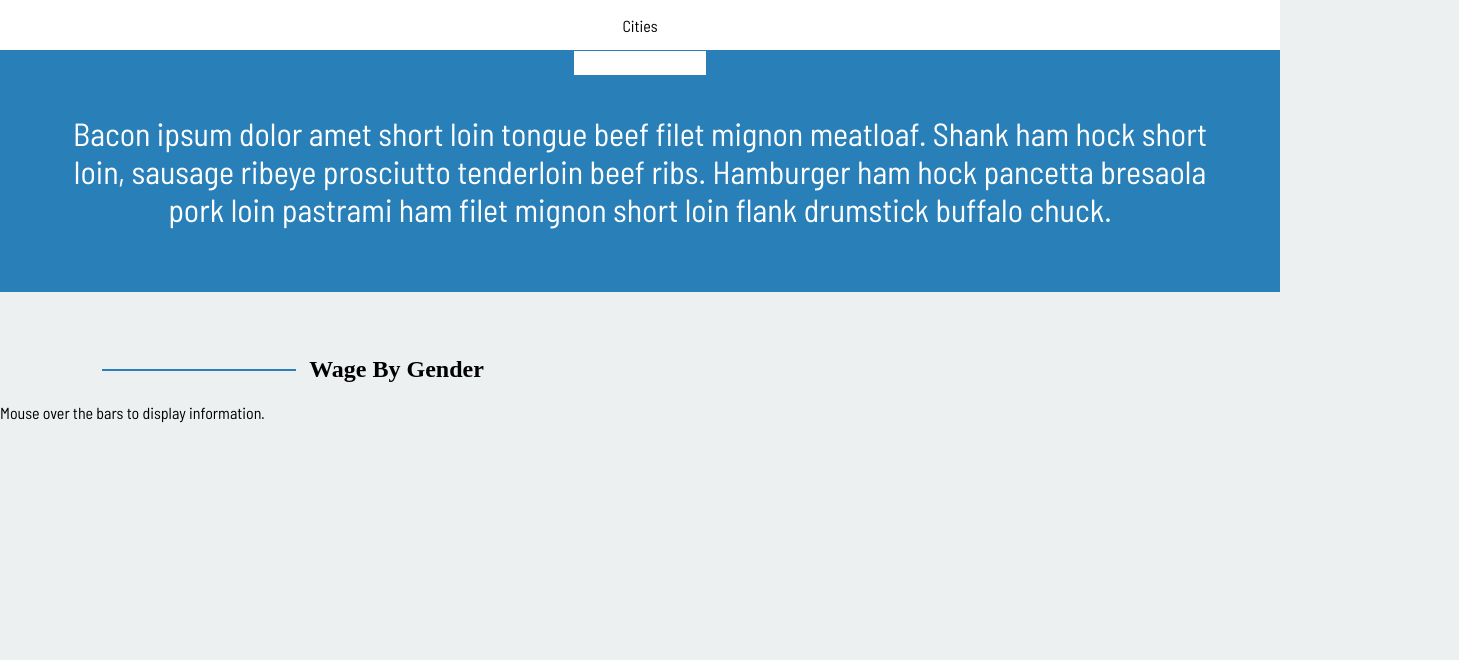
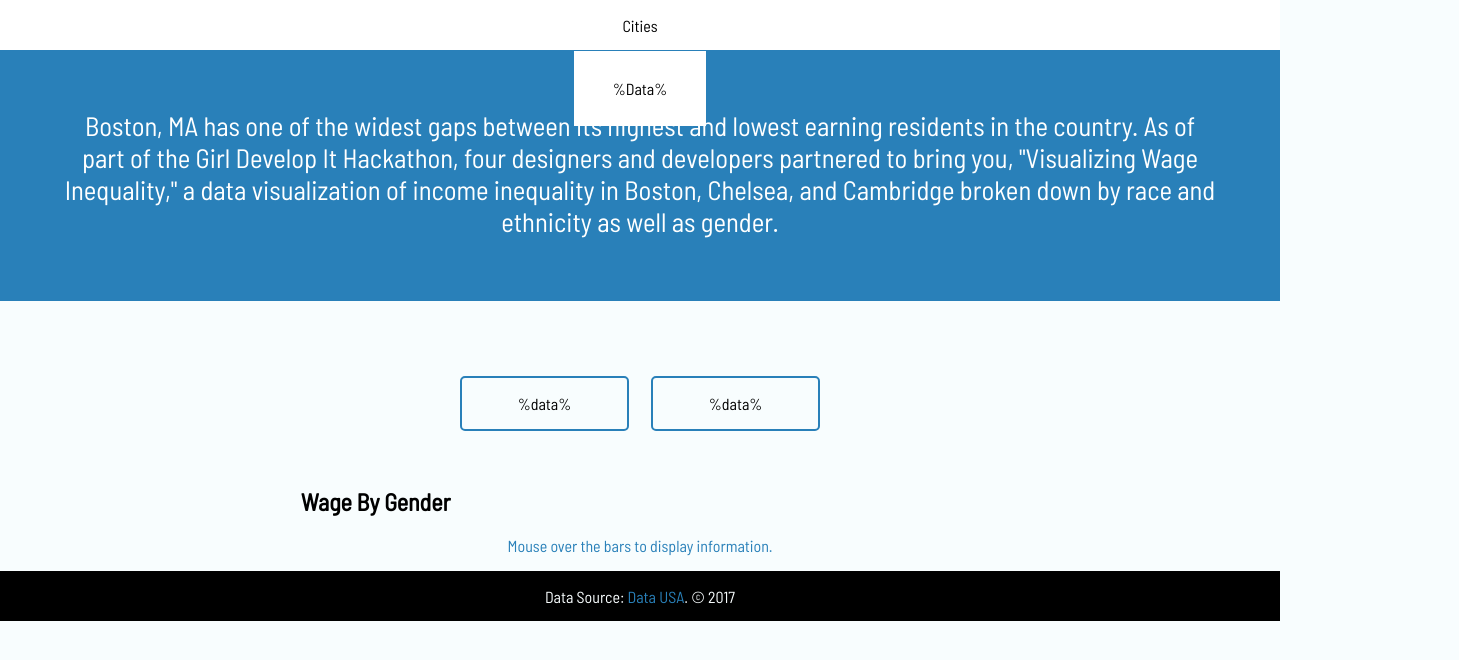
Before and after one commit to taratip/gdi-hackathon-group-9, a plain HTML site: page index.html in a window 1280 px wide. Shown: the whole page, 1459 px wide, since content can reach past the window. Drawn offline with nearby package versions, Linux system fonts and the light colour scheme; a script that the page names is missing.

Commit message:
Updated layout
Updated layout to include graph and added in the proper css.

```diff
--- a/bargraph.css
+++ b/bargraph.css
@@ -14,7 +14,7 @@
 }
 
 #figure {
-   height: 380px;
+   max-height: 380px;
    position: relative;
 }
 
@@ -32,7 +32,7 @@
 /* Legend */
 
 .legend {
-   background: #f0f0f0;
+   background: #F8FDFE;
    border-radius: 4px;
    bottom: 0;
    position: absolute;
--- a/index.html
+++ b/index.html
@@ -14,15 +14,22 @@
 <body>
 <div class="dropdown" id="menu">
   <p>Cities</p>
-	<div class="cityName" id="%data%">
+  <div class="cityname" id="%data%">
+    <p>%data%</p>
   </div>
 </div>
 <div id="introduction">
-	<p id="introduction">Bacon ipsum dolor amet short loin tongue beef filet mignon meatloaf. Shank ham hock short loin, sausage ribeye prosciutto tenderloin beef ribs. Hamburger ham hock pancetta bresaola pork loin pastrami ham filet mignon short loin flank drumstick buffalo chuck.</p>
+  <p id="introduction">Boston, MA has one of the widest gaps between its highest and lowest earning residents in the country. As of part of the Girl Develop It Hackathon, four designers and developers partnered to bring you, "Visualizing Wage Inequality," a data visualization of income inequality in Boston, Chelsea, and Cambridge broken down by race and ethnicity as well as gender.</p>
 </div>
 <div id="datasets">
   <div class="button" id="%data%">
+    <p>%data%</p>
   </div>
+  <div class="button" id="%data%">
+    <p>%data%</p>
+  </div>
+</div>
+<div class="divChart" id="%data%">
   <div class="chart">
       <h2>Wage By Gender</h2>
     <table id="data-table" border="1" cellpadding="10" cellspacing="0" summary="The effects of the zombie outbreak on the populations of endangered species from 2012 to 2016">
@@ -39,7 +46,7 @@
       </thead>
       <tbody>
         <tr>
-					<th scope="row" id="male">Male</th>
+          <th scope="row">Men</th>
           <td>4080</td>
           <td>6080</td>
           <!-- <td>6240</td>
@@ -47,7 +54,7 @@
           <td>2240</td> -->
         </tr>
         <tr>
-					<th scope="row" id="female">Female</th>
+          <th scope="row">Women</th>
           <td>5680</td>
           <td>6880</td>
           <!-- <td>5760</td>
@@ -65,9 +72,11 @@
       </tbody>
     </table>
   </div>
+  <p id="instructions">Mouse over the bars to display information.</p>
 </div>
-<p>Mouse over the bars to display information.</p>
-<div id="%data%">
   </div>
+  <footer>
+    <p>Data Source: <a href="https://datausa.io">Data USA</a>. &copy; 2017</p>
+  </footer>
 </body>
 </html>
--- a/style.css
+++ b/style.css
@@ -1,8 +1,9 @@
 body{
-	background-color: #ecf0f1;
+	background-color: #F8FDFE;
 	margin: 0;
   	padding: 0;
 }
+
 div#menu {
 	width: 100%;
 	height: 50px;
@@ -17,6 +18,11 @@ div.dropdown {
 
 a {
 	text-decoration: none;
+	color: #2980b9;
+}
+
+a:visited {
+	color: #c0392b;
 }
 
 ul {
@@ -45,12 +51,16 @@ div#introduction {
     margin-top: -32px;
 }
 
-p {
+p, h2, h4 {
+	font-family: 'Barlow Semi Condensed', sans-serif;
+}
+
+li {
 	font-family: 'Barlow Semi Condensed', sans-serif;
 }
 
 p#introduction {
-	font-size: 24pt;
+	font-size: 20pt;
 	padding: 5%;
 	text-align: center;
 	color: #ffffff;
@@ -65,8 +75,9 @@ p.dataVari {
 
 div#datasets {
 	margin: auto;
-	width: 100%;
-	padding: 0 7% 0 7%;
+	padding: 0 7% 2% 7%;
+	display: flex;
+    justify-content: center;
 }
 
 div.button {
@@ -74,5 +85,32 @@ div.button {
 	text-align: center;
 	margin: 1%;
 	width: 15%;
-	border: 1px solid #2980b9;
+	border: 2px solid #2980b9;
+	border-radius: 5px;
 }
+div.divChart {
+	width: 100%;
+	float: left;
+}
+div.chart {
+	width: 53%;
+	margin: auto;
+}
+
+p#instructions {
+	text-align: center;
+	color: #2980b9;
+}
+footer {
+	background-color: #000000;
+	position: relative;
+    bottom: 0;
+	height: 50px;
+	width: 100%;
+	overflow: hidden;
+}
+
+footer p {
+	color: #F8FDFE;
+	text-align: center;
+}
```
Lines whose indentation alone changed are shown as unchanged.
